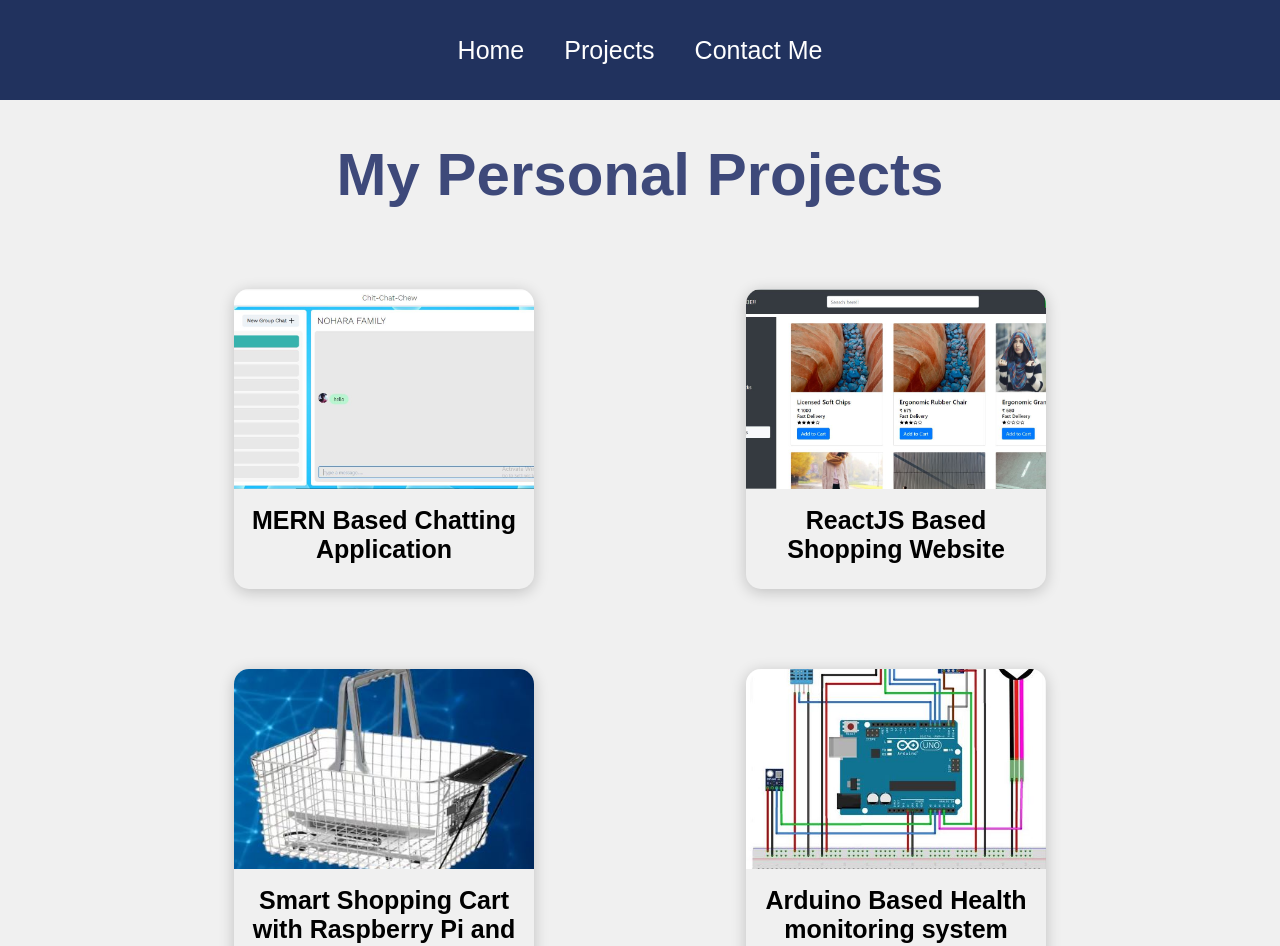
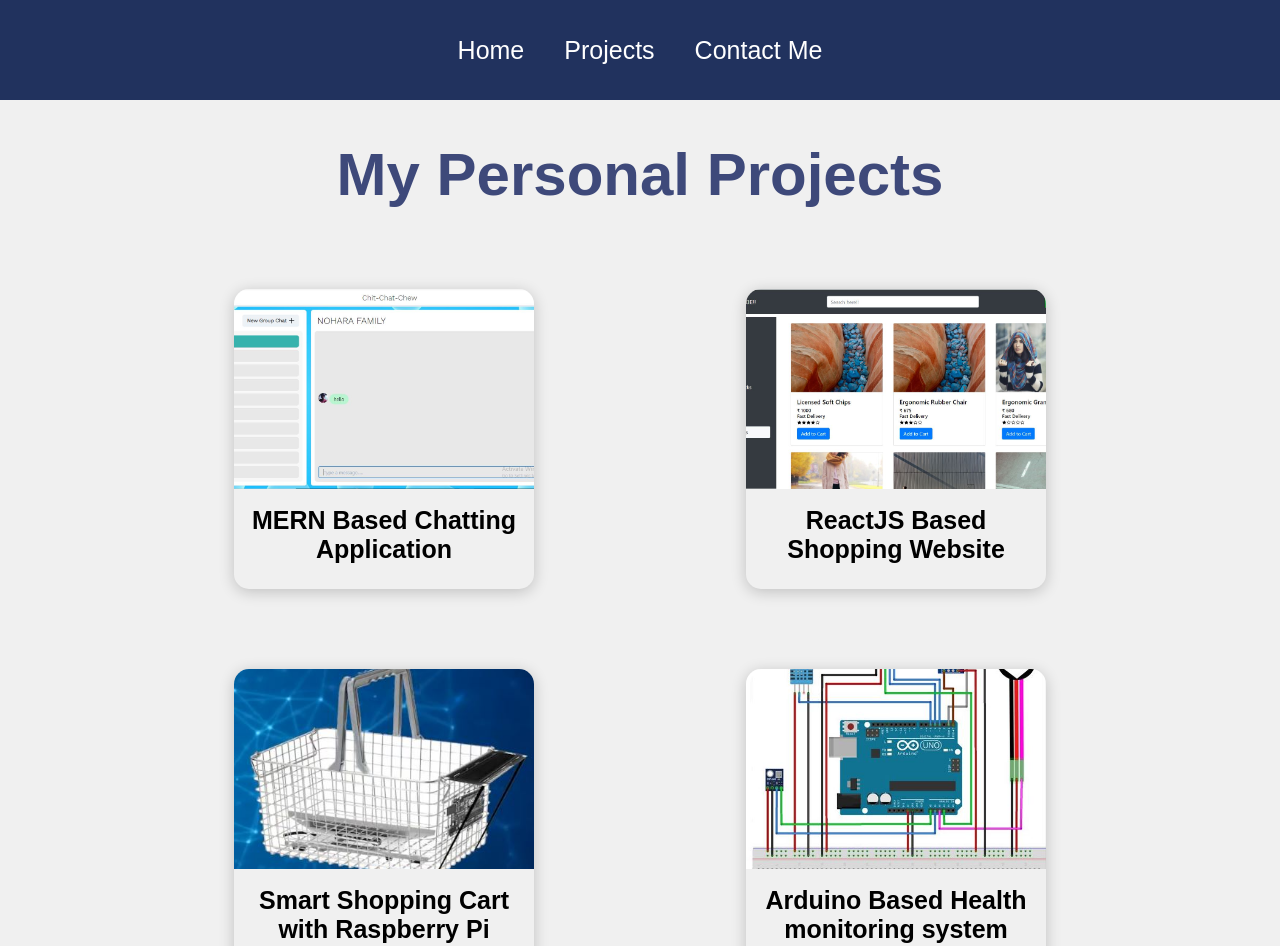
Before and after one commit to Rohit-Baranwal/My-Portfolio, a React (Create React App) app: page /project in a window 1280 px wide. Shown: the top 946 px of the page. Built offline with nearby package versions, Linux system fonts and the light colour scheme.

Commit message:
add github links in project sections

```diff
--- a/public/index.html
+++ b/public/index.html
@@ -9,7 +9,7 @@
       name="description"
       content="Web site created using create-react-app"
     />
-    <link rel="apple-touch-icon" href="%PUBLIC_URL%/logo192.png" />
+    <link rel="apple-touch-icon" href="%PUBLIC_URL%/logoo.jpeg" />
     <!--
       manifest.json provides metadata used when your web app is installed on a
       user's mobile device or desktop. See https://developers.google.com/web/fundamentals/web-app-manifest/
--- a/src/helper/ProjectList.js
+++ b/src/helper/ProjectList.js
@@ -25,7 +25,7 @@
     ,
     {
         id: 2,
-        name: "Smart Shopping Cart with Raspberry Pi and Weighing Scale",
+        name: "Smart Shopping Cart with Raspberry Pi",
         image: pro04,
         skills: "Python, Python-GUI, My-SQL",
         link: "https://github.com/Rohit-Baranwal/Smart-Shopping-Cart-using-raspberry-pi",
```
Also changed, not shown: public/logoo.jpeg (added), public/manifest.json, src/assets/logoo.jpeg (added).
